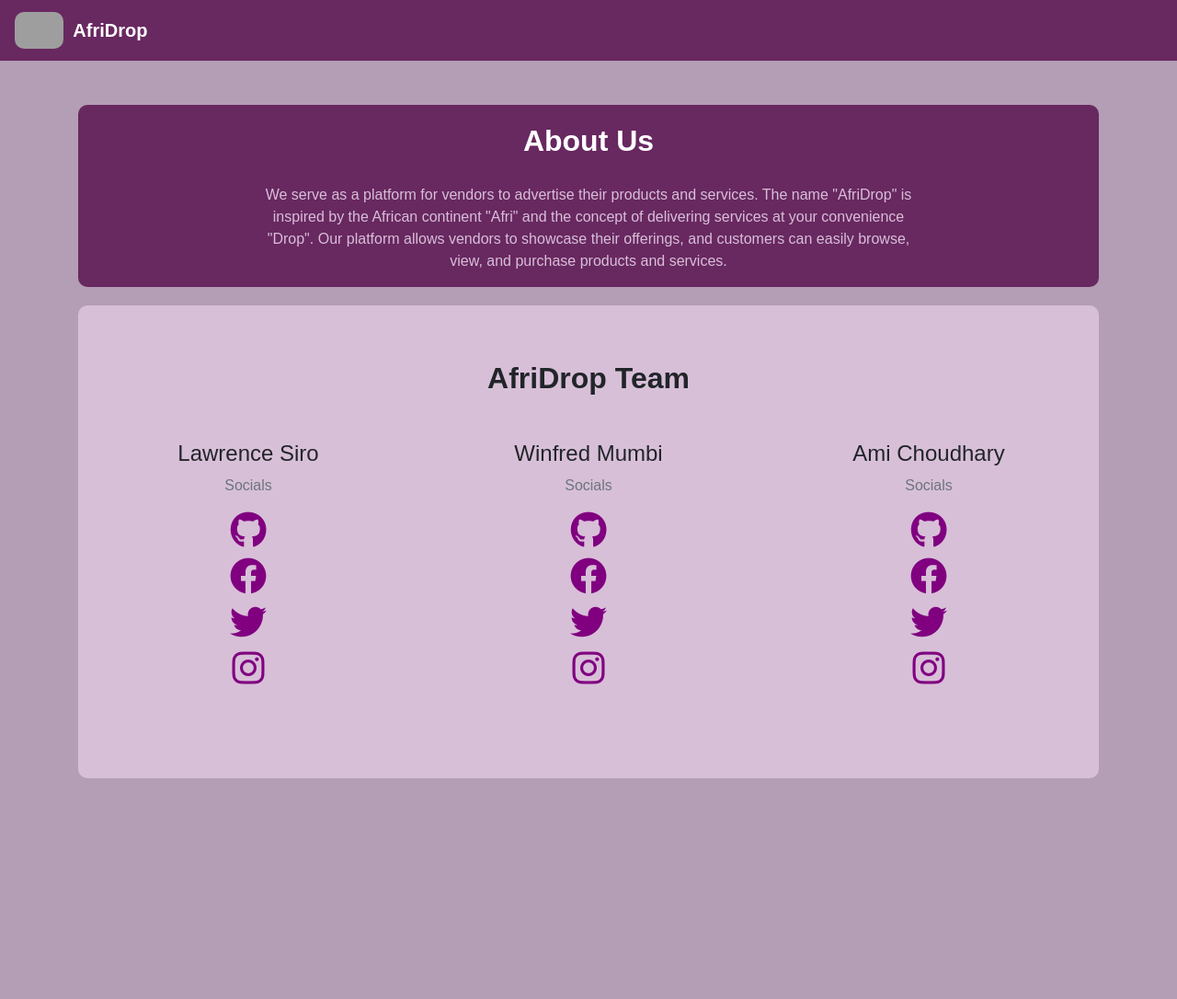
After one commit to sirln/AfriDrop, a Flask app: page /aboutus in a window 1280 px wide. The commit adds this page. Shown: the top 1086 px of the page at 92% size. Run offline with Flask 3, Linux system fonts and the light colour scheme; some libraries are stand-ins or nearby versions; grey boxes are pictures that could not be loaded.

Commit message:
About us page, product landing page

```diff
--- a/app.py
+++ b/app.py
@@ -111,6 +111,9 @@ def review_page():
 def user_profile():
     return render_template('profile.html')
 
+@app.route('/aboutus')
+def about_us():
+    return render_template('about_us.html')
 
 @app.route('/')
 def home():
--- /dev/null
+++ b/static/styles/about_us.css
@@ -0,0 +1,30 @@
+.about-section {
+      padding-bottom: 20px;
+      text-align: center;
+      font-family: Arial;
+}
+
+.team-section {
+      padding: 60px 0;
+      background-color: #d8bfd8;
+      border-radius: 10px;
+      font-family: Arial;
+      margin-bottom: 30%;
+}
+
+.team-member {
+      text-align: center;
+      margin-bottom: 30px;
+}
+
+.social-icons {
+    display: flex;
+    flex-direction: column;
+    margin-top: 10px;
+  }
+
+.social-icons i {
+    font-size: 40px;
+    color: purple;
+    margin-bottom: 10px;
+  }
--- /dev/null
+++ b/templates/about_us.html
@@ -0,0 +1,68 @@
+{% extends 'base.html' %}
+
+{% block title %}About us - AfriDrop{% endblock %}
+
+{% block styles %}
+ <link rel="stylesheet" href="https://cdnjs.cloudflare.com/ajax/libs/font-awesome/6.0.0/css/all.min.css">
+ <link rel="stylesheet" href="{{ url_for('static', filename='styles/about_us.css') }}">
+{% endblock %}
+
+{% block content %}
+
+<!-- About Section -->
+  <section class="about-section">
+    <div class="container" style="background-color: #682860; border-radius: 10px; padding-top: 20px">
+      <div class="row">
+        <div class="col-lg-8 mx-auto">
+		<h2 class="section-heading" style="color: white; font-family: Copperplate, Papyrus, fantasy;"><b>About Us</b></h2>
+          <p class="text-muted" style="padding-top: 20px; color: #d8bfd8 !important;">We serve as a platform for vendors to advertise their products and services. The name "AfriDrop" is inspired by the African continent "Afri" and the concept of delivering services at your convenience "Drop". Our platform allows vendors to showcase their offerings, and customers can easily browse, view, and purchase products and services.</p>
+        </div>
+      </div>
+    </div>
+  </section>
+
+<!-- Team Section -->
+  <section class="team-section">
+    <div class="container">
+	    <h2 class="section-heading text-center mb-5" style="font-family: Copperplate, Papyrus, fantasy;"><b>AfriDrop Team</b></h2>
+      <div class="row">
+        <!-- Team Member 1 -->
+        <div class="col-lg-4 team-member">
+		<h4>Lawrence Siro</h4>
+          <p class="text-muted">Socials</p>
+	  <div class="social-icons">
+            <a href="#" target="_blank"><i class="fab fa-github"></i></a>
+            <a href="#" target="_blank"><i class="fab fa-facebook"></i></a>
+            <a href="#" target="_blank"><i class="fab fa-twitter"></i></a>
+            <a href="#" target="_blank"><i class="fab fa-instagram"></i></a>
+          </div>
+        </div>
+
+        <!-- Team Member 2 -->
+        <div class="col-lg-4 team-member">
+		<h4>Winfred Mumbi</h4>
+	   <p class="text-muted">Socials</p>
+	   <div class="social-icons">
+             <a href="#" target="_blank"><i class="fab fa-github"></i></a>
+             <a href="#" target="_blank"><i class="fab fa-facebook"></i></a>
+             <a href="#" target="_blank"><i class="fab fa-twitter"></i></a>
+             <a href="#" target="_blank"><i class="fab fa-instagram"></i></a>
+           </div>
+        </div>
+
+        <!-- Team Member 3 -->
+        <div class="col-lg-4 team-member">
+          <h4>Ami Choudhary</h4>
+	  <p class="text-muted">Socials</p>
+	  <div class="social-icons">
+            <a href="#" target="_blank"><i class="fab fa-github"></i></a>
+            <a href="#" target="_blank"><i class="fab fa-facebook"></i></a>
+            <a href="#" target="_blank"><i class="fab fa-twitter"></i></a>
+            <a href="#" target="_blank"><i class="fab fa-instagram"></i></a>
+          </div>
+        </div>
+      </div>
+     </div>
+  </section>
+
+{% endblock %}
```
Also changed, not shown: templates/afri_home.html (+6 -2 lines), templates/timeline.html (+7 -2 lines), 1 other file.
